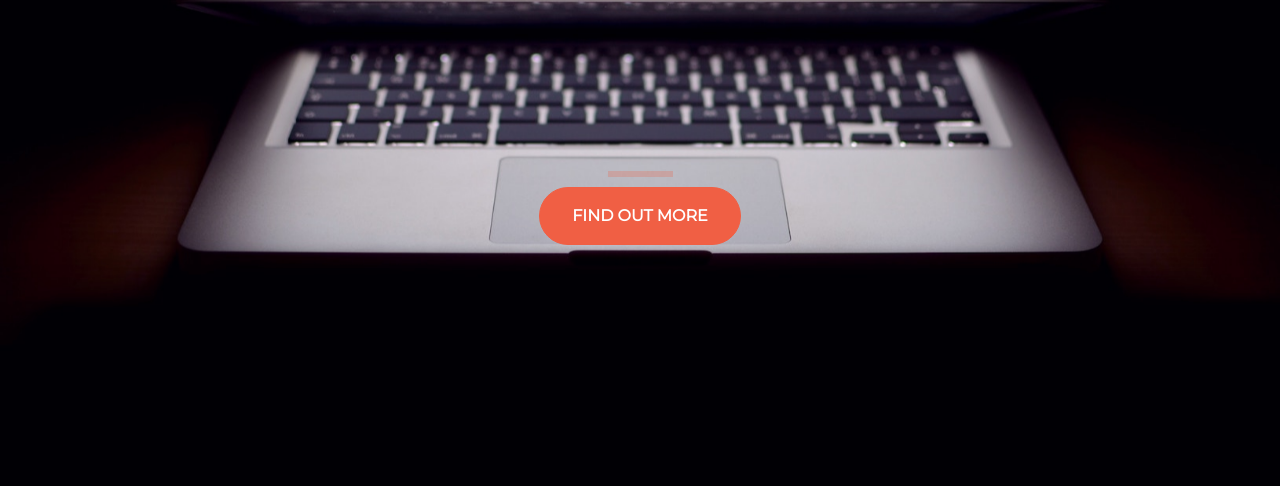
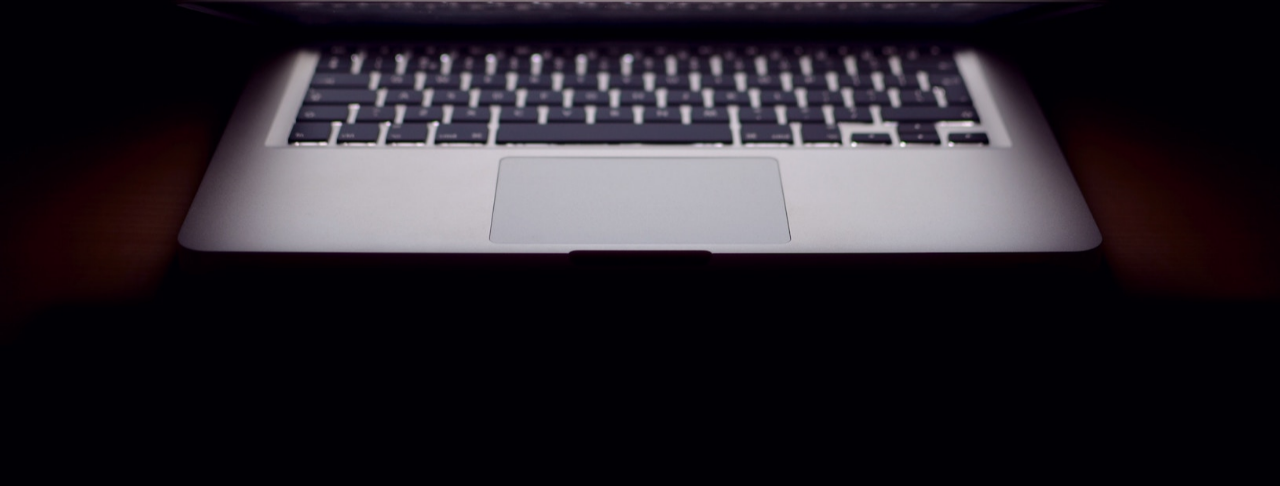
Before and after one commit to FarooqKoppal/FarooqKoppal.github.io, a plain HTML site: page index.html in a window 1280 px wide. Shown: the part 314-800 px from the top of the page. Drawn offline with nearby package versions, Linux system fonts and the light colour scheme.

Commit message:
Update index.html

```diff
--- a/index.html
+++ b/index.html
@@ -21,7 +21,7 @@
 </head>
 
 <body>
-  <div class="container d-flex align-items-center h-100">
+<!--   <div class="container d-flex align-items-center h-100">
     <div class="row">
       <header class="text-center col-12">
         <h1 class="text-uppercase"><strong>The biggest startup event of the year</strong></h1>
@@ -36,7 +36,7 @@
 
     </div>
   </div>
-
+   -->
     <script src="https://cdn.cai.tools.sap/webchat/webchat.js"
 channelId="01b36827-6435-4454-8c47-216f4a1a1278"
 token="0976fa9430d75abfec55a5b224e91c41"
```
